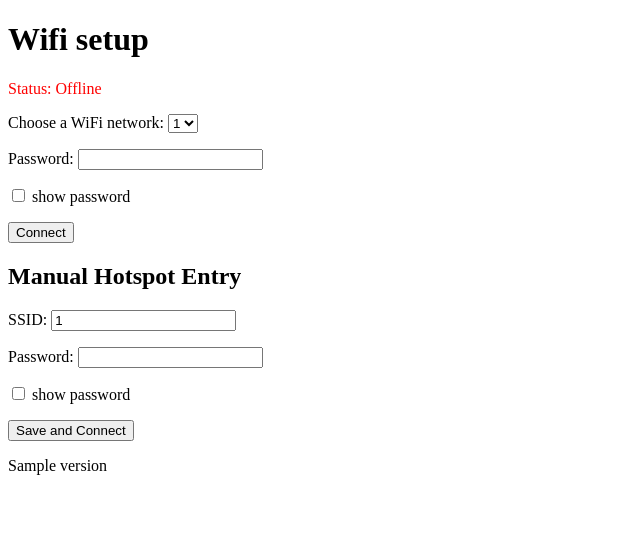
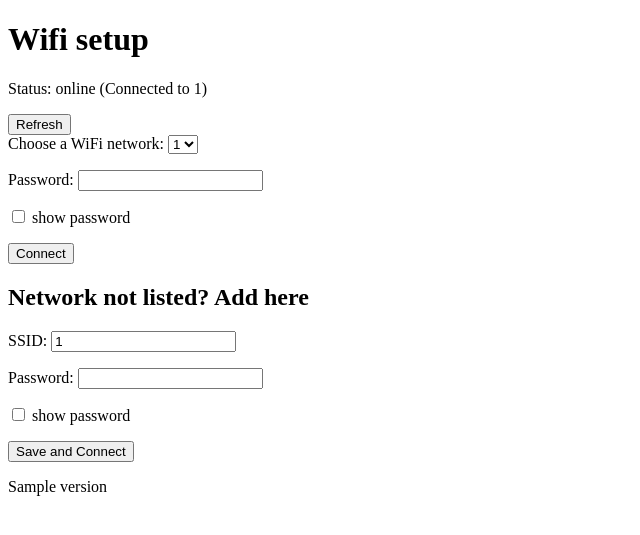
Before and after one commit to carolynz/poetry-camera-rpi, a Flask app: template wifi_portal/templates/index.html in a window 1280 px wide. Shown: the top 535 px of the page, without its empty margins (0-640 px from the left). Run offline with Flask 2, Linux system fonts and the light colour scheme; the template is opened without the code that fills it: most values are stand-ins (such as "Sample title", 1, 10 or a date in 2020); parts of the project's set-up code (start-up, migrations or seed data) failed here and were passed over.

Commit message:
refactor wifi functions, show connection status in template, manual refresh to get connectivity status

```diff
--- a/wifi_portal/app.py
+++ b/wifi_portal/app.py
@@ -106,6 +106,29 @@ def save_hotspot_config(ssid, password = None):
     with open(config_file, 'w') as f:
         json.dump(config, f)
 
+# Get current network status
+def get_network_status():
+    internet_status = "offline"
+    ssid = ""
+
+    try:
+        # Retrieve the SSID
+        ssid_result = subprocess.run(
+            ['nmcli', '-t', '-f', 'device,active,ssid', 'device', 'wifi'],
+            capture_output=True
+        )
+        ssid_output = ssid_result.stdout.decode().strip().split('\n')
+        for line in ssid_output:
+            if line.startswith(f"{WIFI_DEVICE}:yes:"):
+                ssid = line.split(":")[2]
+                internet_status = "online"
+                break
+    except Exception as e:
+        print(f"Exception in get_network_status: {e}")
+
+    return internet_status, ssid
+
+
 # Function to attempt connecting to the saved hotspot
 def attempt_connect_hotspot(ssid, password = None):
     """
@@ -145,7 +168,14 @@ def index():
     # Remove empty strings and duplicates
     unique_ssids_list = list(set(filter(None, ssids_list)))
 
-    return render_template('index.html', ssids_list=unique_ssids_list, version=version_info)
+    # Get the current network status
+    internet_status, ssid = get_network_status()
+
+    return render_template('index.html',
+      ssids_list=unique_ssids_list,
+      version=version_info,
+      internet_status=internet_status,
+      ssid=ssid)
 
 
 @app.route('/submit', methods=['POST'])
@@ -211,29 +241,8 @@ def save_and_connect():
 # check for connectivity status
 @app.route('/status')
 def status():
-  internet_status = "offline"
-  ssid = ""
-
-  try:
-    # Try to get the SSID of active network via Network Manager (not pinging)
-    # If no active network listed, we will assume device is offline / this code doesn't run
-    ssid_result = subprocess.run(
-      ['nmcli', '-t', '-f', 'device,active,ssid', 'device', 'wifi'],
-      capture_output=True
-    )
-    ssid_output = ssid_result.stdout.decode().strip().split('\n')
-    for line in ssid_output:
-      if line.startswith(f"{WIFI_DEVICE}:yes:"):
-        ssid = line.split(":")[2]
-        internet_status = "online"
-        break
-    print(f"status: {internet_status}, ssid: {ssid}")
+    internet_status, ssid = get_network_status()
     return jsonify({"status": internet_status, "ssid": ssid})
-
-  # catch exceptions, i.e. subprocess doesn't have enough memory to run
-  except Exception as e:
-    print("exception in /status")
-    return jsonify({"status": "offline", "ssid": ""})
 
 
 if __name__ == '__main__':
--- a/wifi_portal/templates/index.html
+++ b/wifi_portal/templates/index.html
@@ -7,10 +7,18 @@
 </head>
 <body>
     <h1>Wifi setup</h1>
+
+    <!-- current connection status -->
     <div id="status">
-        <p>Status: Loading...</p>
+        <p>Status: {{ internet_status }}
+           {% if internet_status == 'online' %}
+               (Connected to {{ ssid }})
+           {% endif %}
+        </p>
+        <button id="refresh-button">Refresh</button>
     </div>
-    <!-- TODO: show network that you're currently connected to -->
+
+    <!-- connect to a new wifi network -->
     <form action="/submit" method="post">
       <label for="ssid">Choose a WiFi network:</label>
       <select name="ssid" id="ssid">
@@ -30,8 +38,8 @@
 
     <p id="connect-result"></p>
 
-
-    <h2>Manual Hotspot Entry</h2>
+    <!-- for hidden networks -->
+    <h2>Network not listed? Add here</h2>
     <form id="manual-form" action="/save_and_connect" method="post">
       <label for="manual-ssid">SSID:</label>
       <input type="text" name="manual_ssid" id="manual-ssid" value="{{ manual_ssid }}" />
@@ -46,52 +54,6 @@
 
     <p>{{ version }}</p>
     <script>
-      // show password for the top field
-      // TODO: when the checkbox is checked before the user types in the password,
-      // show the password as plaintext
-      // or just never start with the box checked
-
-      document
-        .getElementById("show-password")
-        .addEventListener("change", function () {
-          var passwordInput = document.getElementById("password");
-          if (this.checked) {
-            passwordInput.type = "text";
-          } else {
-            passwordInput.type = "password";
-          }
-        });
-
-      // show password for the manual field
-      document.getElementById("show-manual-password").addEventListener("change", function () {
-        var passwordInput = document.getElementById("manual-password");
-        passwordInput.type = this.checked ? "text" : "password";
-      });
-
-      // handle form submission and render results on the page
-      document.addEventListener("DOMContentLoaded", function() {
-            const form = document.querySelector("form");
-            form.addEventListener("submit", function(event) {
-                event.preventDefault();
-                const formData = new FormData(form);
-                fetch("/submit", {
-                    method: "POST",
-                    body: formData
-                })
-                .then(response => response.json())
-                .then(data => {
-                    const resultDiv = document.getElementById("connect-result");
-                    if (data.status === "success") {
-                        resultDiv.innerHTML = `<p style="color: green;">Success! Connected</p>`;
-                    } else {
-                        resultDiv.innerHTML = `<p style="color: red;">${data.message}</p>`;
-                    }
-                })
-                .catch(error => {
-                    const resultDiv = document.getElementById("result");
-                    resultDiv.innerHTML = `<p style="color: red;">Error: ${error.message}</p>`;
-                });
-            });
 
       // Function to check connection status and display at top of page
       function updateStatus() {
@@ -101,8 +63,6 @@
                const statusDiv = document.getElementById("status");
                if (data.status === "online") {
                     statusDiv.innerHTML = `<p style="color: green;">Status: Online (Connected to ${data.ssid})</p>`;
-                    //} else if (data.status === "offline") {
-                    //    statusDiv.innerHTML = `<p style="color: red;">Status: Offline</p>`;
                } else {
                     statusDiv.innerHTML = `<p style="color: red;">Status: Offline</p>`;
                }
@@ -113,15 +73,53 @@
           });
       }
 
-            // Poll for connection status every 2 seconds
-            setInterval(updateStatus, 2000);
 
-            // Check connection status when page loads
-            updateStatus();
+      // Function to handle form submission
+      function handleFormSubmit(event) {
+            event.preventDefault();
+            const formData = new FormData(event.target);
+            fetch("/submit", {
+                method: "POST",
+                body: formData
+            })
+            .then(response => response.json())
+            .then(data => {
+                const resultDiv = document.getElementById("connect-result");
+                if (data.status === "success") {
+                    resultDiv.innerHTML = `<p style="color: green;">${data.message}</p>`;
+                } else {
+                    resultDiv.innerHTML = `<p style="color: red;">${data.message}</p>`;
+                }
+            })
+            .catch(error => {
+                const resultDiv = document.getElementById("connect-result");
+                resultDiv.innerHTML = `<p style="color: red;">Error: ${error.message}</p>`;
+            });
+        }
 
+      // call the functions when DOM is loaded
+      document.addEventListener("DOMContentLoaded", function() {
+            const form = document.querySelector("form");
+            form.addEventListener("submit", handleFormSubmit);
+
+
+	    // Show/hide password toggle for password field
+            document.getElementById("show-password").addEventListener("change", function () {
+                var passwordInput = document.getElementById("password");
+                passwordInput.type = this.checked ? "text" : "password";
             });
 
 
+	    // Show/hide password toggle for manual password field
+            document.getElementById("show-manual-password").addEventListener("change", function () {
+                var passwordInput = document.getElementById("manual-password");
+                passwordInput.type = this.checked ? "text" : "password";
+            });
+
+            // Check connection status again when you click refresh button
+            document.getElementById("refresh-button").addEventListener("click", updateStatus);
+
+      });
     </script>
 </body>
 </html>
```
Lines whose indentation alone changed are shown as unchanged.
